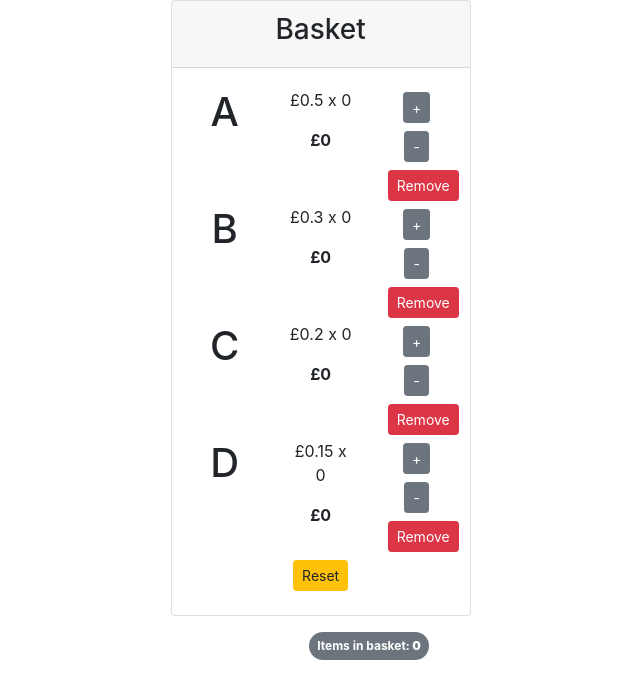
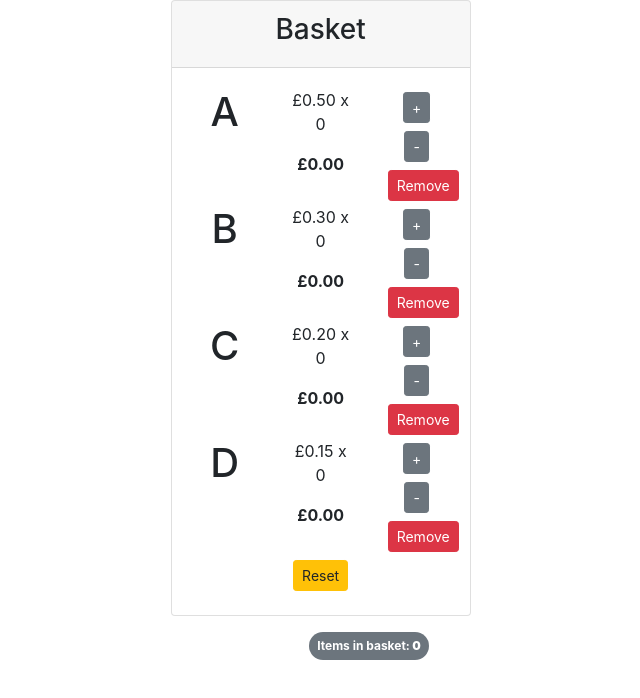
Before and after one commit to Pumblechuck/chorus-kata, a React (Create React App) app in the folder chorus-kata/: page / in a window 1280 px wide. Shown: the top 698 px of the page, without its empty margins (271-911 px from the left). Built offline with nearby package versions, Linux system fonts and the light colour scheme.

Commit message:
Price Formatting

```diff
--- a/chorus-kata/src/Components/Counter.jsx
+++ b/chorus-kata/src/Components/Counter.jsx
@@ -2,6 +2,8 @@ import React, { Component } from "react";
 
 class Counter extends Component {
 	render() {
+		let overallCost = this.props.item.total.toFixed(2);
+		let unitCost = this.props.item.price.toFixed(2);
 		return (
 			<React.Fragment>
 				<div className="row row-fluid">
@@ -10,10 +12,10 @@ class Counter extends Component {
 					</div>
 					<div className="col-4">
 						<p>
-							£{this.props.item.price} x {this.props.item.value}
+							£{unitCost} x {this.props.item.value}
 						</p>
 						<p>
-							<b>£{this.props.item.total}</b>
+							<b>£{overallCost}</b>
 						</p>
 					</div>
 					<div className="col-4">
```
